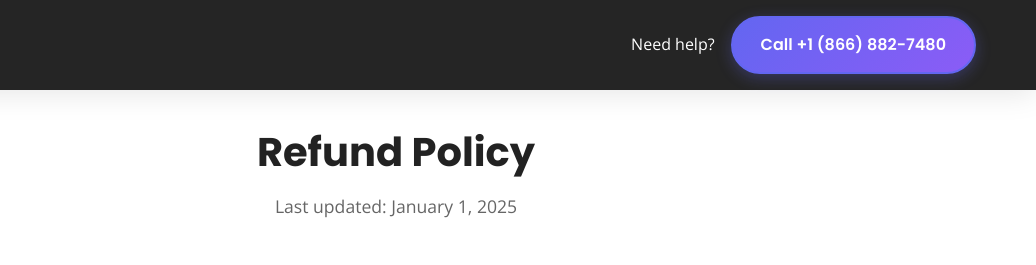
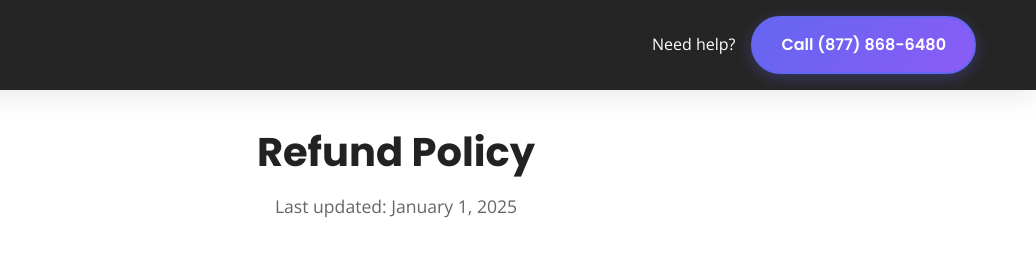
Before and after one commit to getsetnett/getset-nett, a website built with Vite: page refund-policy.html in a window 1280 px wide. Shown: the top 265 px of the page, 244-1280 px from the left. Built offline with nearby package versions, Linux system fonts and the light colour scheme.

Commit message:
Update refund-policy.html

```diff
--- a/refund-policy.html
+++ b/refund-policy.html
@@ -32,7 +32,7 @@
                 </div>
                 <div class="legal-help">
                     <span style="color: #FFFFFF; margin-right: 1rem;">Need help?</span>
-                    <a href="tel:+18668827480" class="btn-primary">Call +1 (866) 882-7480</a>
+                    <a href="tel:+18778686480" class="btn-primary">Call (877) 868-6480</a>
                 </div>
             </div>
         </div>
```
